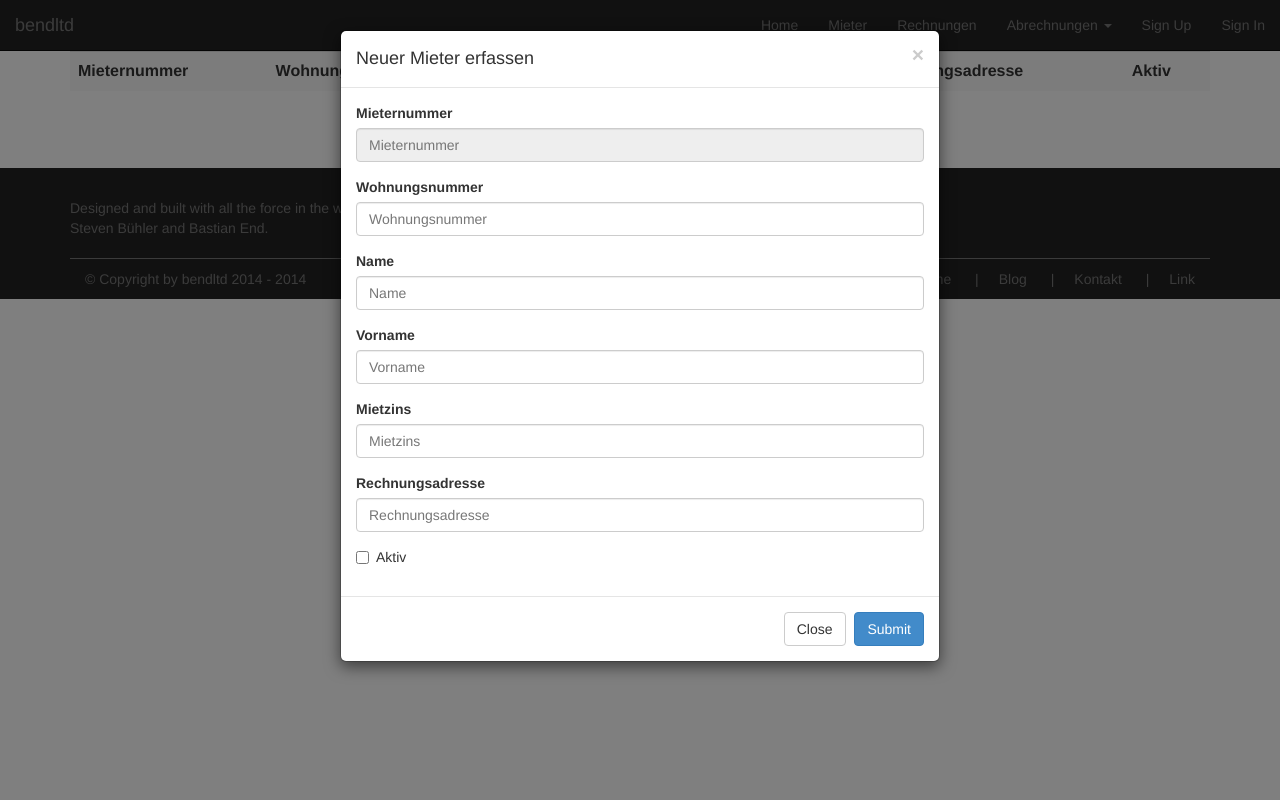
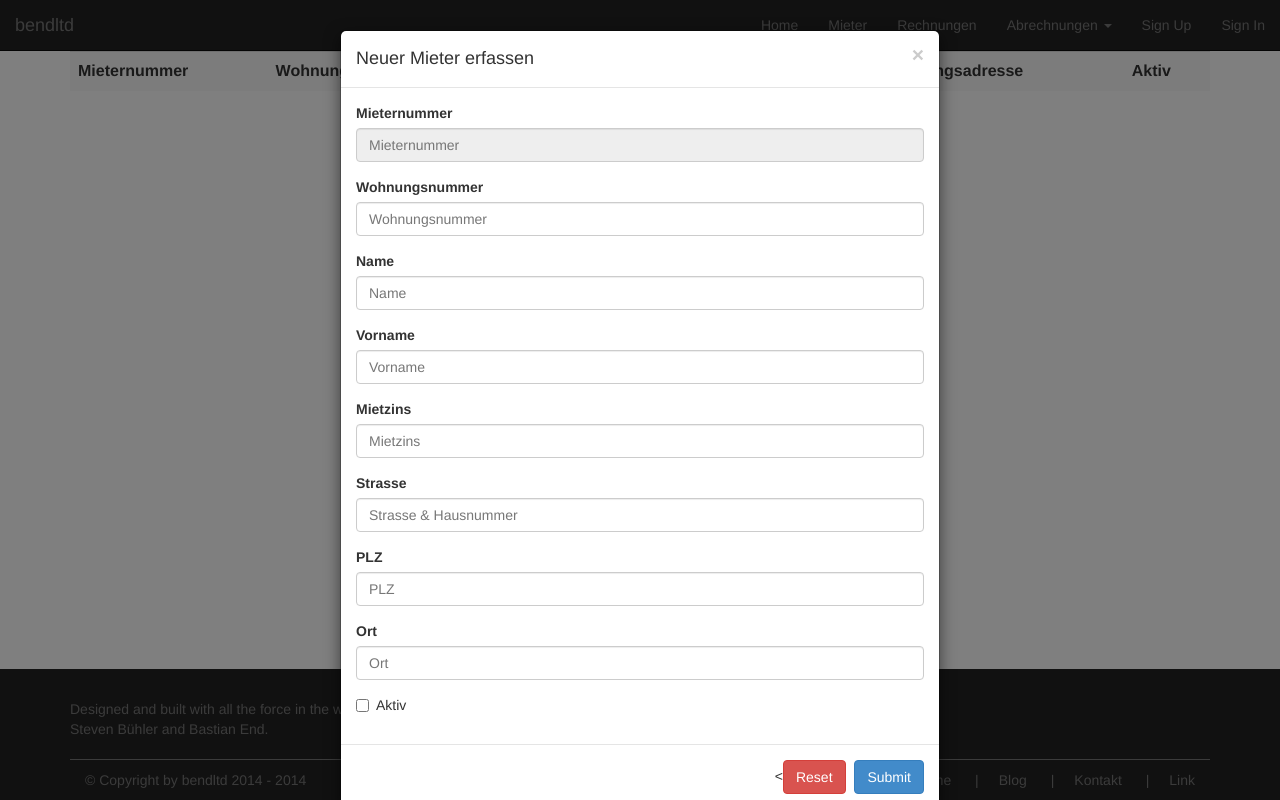
Before and after one commit to Chillvan/Webengineering, a PHP site: page /mieter.php in a window 1280 px wide, after a click on "Neuer Mieter erfassen". Run offline with PHP 8.4, Linux system fonts and the light colour scheme; data that the repository does not hold is empty.

Commit message:
mieter formular angepasst

```diff
--- a/mieter.php
+++ b/mieter.php
@@ -8,8 +8,9 @@
         <link rel="icon" href="css/images/favicon.ico" type="image/x-icon" />
     </head>
     <body>
+        <div id="wrapper">
 
-        <!-- Modal neuer Mieter erfassen -->
+            <!-- #################### Neuer Mieter Erfassen Modal Form #################### -->
             <div id="neuerMieter" class="modal fade" aria-hidden="true">
               <div class="modal-dialog">
                 <div class="modal-content">
@@ -40,8 +41,16 @@
                               <input type="number" class="form-control" name="inputMietzins" placeholder="Mietzins">
                           </div>
                           <div class="form-group">
-                          <label for="inputRechnungsadresse">Rechnungsadresse</label>
-                          <input type="text" class="form-control" name="inputRechnungsadresse" placeholder="Rechnungsadresse">
+                              <label for="inputStrasse">Strasse</label>
+                              <input type="text" class="form-control" name="inputStrasse" placeholder="Strasse & Hausnummer">
+                          </div>
+                          <div class="form-group">
+                              <label for="inputPLZ">PLZ</label>
+                              <input type="text" class="form-control" name="inputPLZ" placeholder="PLZ">
+                          </div>
+                          <div class="form-group">
+                              <label for="inputOrt">Ort</label>
+                              <input type="text" class="form-control" name="inputOrt" placeholder="Ort">
                           </div>
                           <div class="checkbox">
                               <label>
@@ -50,7 +59,7 @@
                           </div>
                   </div>
                   <div class="modal-footer">
-                <button type="button" class="btn btn-default" data-dismiss="modal">Close</button>
+                    <<button class="btn btn-danger" type="reset">Reset</button>
                     <button type="submit" value="send" name="submit" class="btn btn-primary">Submit</button>
                   </div>
                 </div><!-- /.modal-content -->
@@ -58,7 +67,8 @@
             </div><!-- /.modal -->
 
 
-        <!-- Here goes our superb navbar -->
+            <div id="header">
+            <!-- #################### Navbar #################### -->
             <nav class="navbar navbar-inverse navbar-static-top no-margin" role="navigation">
                 <div class="container-fluid">
                     <!-- Brand and toggle get grouped for better mobile display -->
@@ -78,7 +88,7 @@
                         <ul class="nav navbar-nav navbar-right">
                             <li><a href="index.html">Home</a></li>
                             <li><a href="mieter.php">Mieter</a></li>
-                        <li><a href="rechnungen.php">Rechnungen</a></li>
+                            <li><a href="rechnung.php">Rechnungen</a></li>
                             <li class="dropdown">
                         <a href="#" class="dropdown-toggle" data-toggle="dropdown">Abrechnungen <span class="caret"></span></a>
                         <ul class="dropdown-menu" role="menu">
@@ -95,7 +105,7 @@
             </nav>
 
 
-        <!-- Mieterspiegel from database -->
+        <!-- #################### Mieter von Database #################### -->
         <div class="container">
             <?php
             $user = 'u566874539_admin';
@@ -110,7 +120,8 @@
 
                 print_r("<tr><td>".$row['Mieternummer']."</td><td>".$row['Wohnungsnummer'].
                         "</td><td>".$row['Name']."</td><td>".$row['Vorname'].
-                        "</td><td>".$row['Mietzins']."</td><td>".$row['Rechnungsadresse'].
+                        "</td><td>".$row['Mietzins']."</td><td>".$row['Strasse'].
+                        "</td><td>".$row['PLZ']."</td><td>".$row['Ort'].
                         "</td><td>".$row['Aktiv']."</td></tr>");
                  }
 
@@ -125,7 +136,7 @@
         </div>
 
 
-        <!-- create button "Erfassen" -->
+        <!-- #################### Button Neue Rechnung #################### -->
         <div class="container">
             <div class="row">
                 <div class="col-md-5">
@@ -143,7 +154,8 @@
         </div>
 
 
-        <!-- little tiny footer -->
+            <!-- #################### Footer #################### -->
+            <div id="footer">
                 <footer class="site-footer">
                     <div class="container">
                         <div class="row">
@@ -174,6 +186,8 @@
                         </div>
                     </div>
                 </footer>
+            </div>
+        </div>
 
 
         <script src="js/jquery.js"></script>
```
Lines whose indentation alone changed are shown as unchanged.
